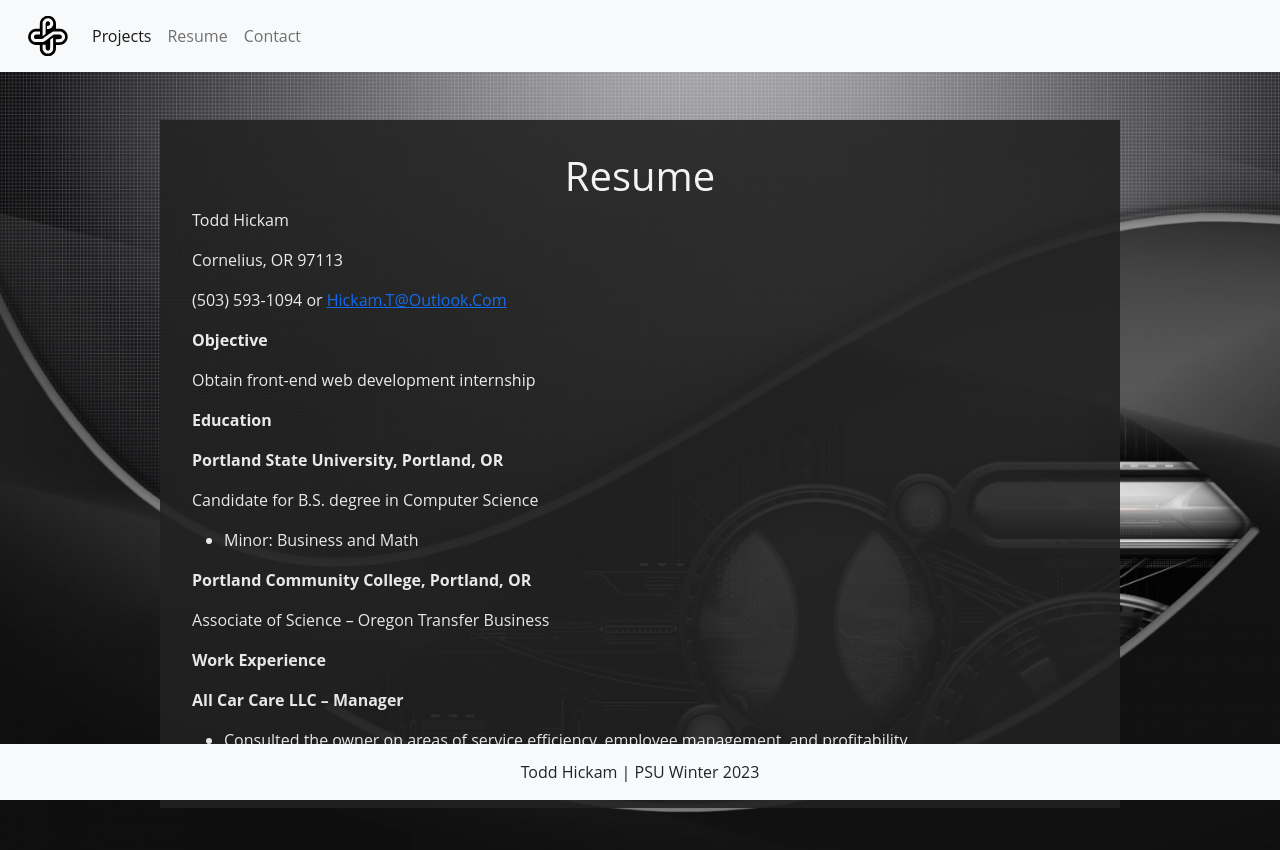
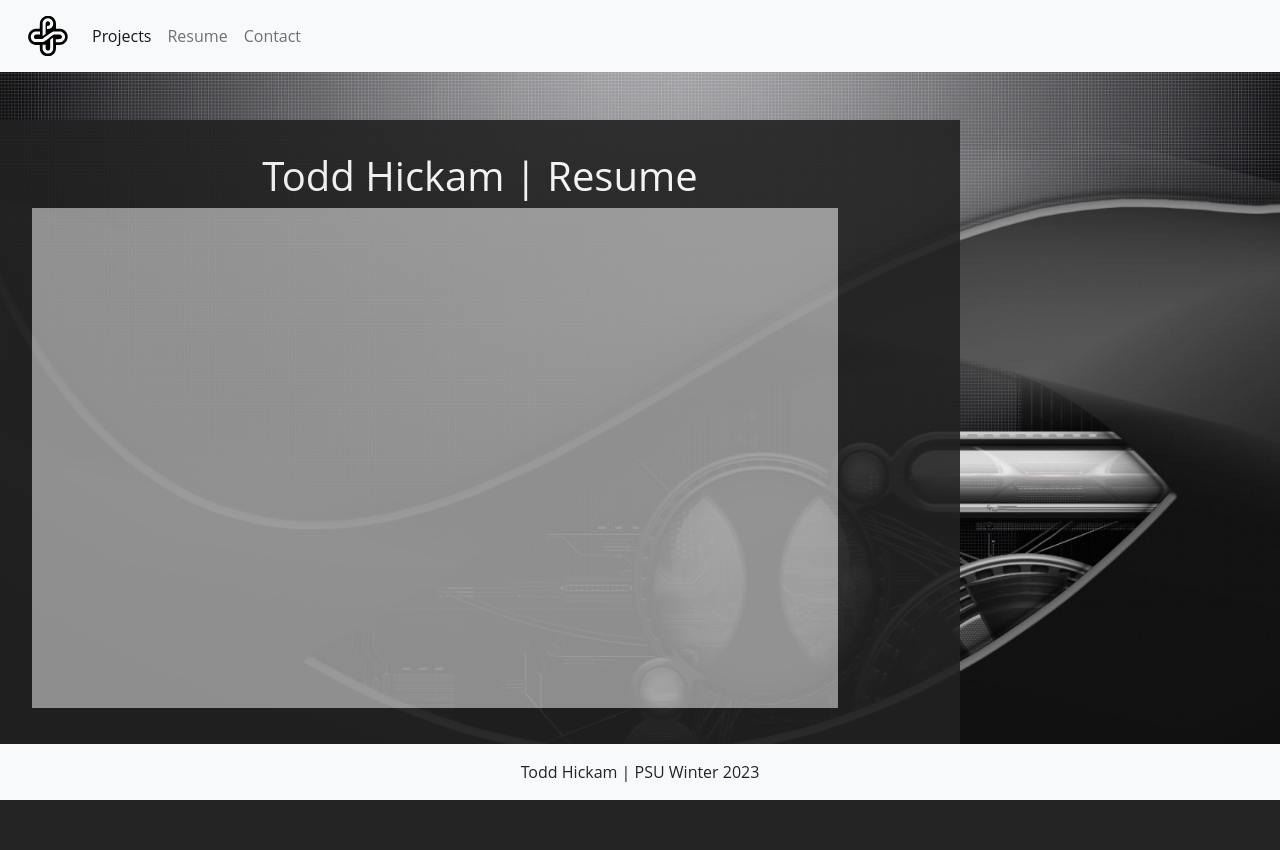
Before and after one commit to hickamt/profile, a React (Vite) app: page /resume in a window 1280 px wide. Shown: the top 850 px of the page. After the commit the page ends 800 px from the top, so only its background shows below. Built offline with nearby package versions, Linux system fonts and the light colour scheme.

Commit message:
adding iframe for pdf viewer

```diff
--- a/src/index.css
+++ b/src/index.css
@@ -22,3 +22,21 @@ body {
   min-height: 46em;
 
 }
+
+.navbar {
+  z-index: 2;
+}
+
+.close-navbar-toggler {
+  position: absolute;
+  top: 0;
+  left: 0;
+  height: 100%;
+  width: 100%;
+  z-index: 1;
+  cursor: pointer;
+}
+
+.close-navbar-toggler.collapsed {
+  z-index: -1;
+}
--- a/src/pages/Resume.jsx
+++ b/src/pages/Resume.jsx
@@ -1,81 +1,17 @@
 import React from "react";
-import ReactMarkdown from "react-markdown";
-
-const resume = `
-Todd Hickam
-
-Cornelius, OR 97113
-
-(503) 593-1094 or [Hickam.T@Outlook.Com](mailto:Hickam.T@Outlook.Com)
-
-**Objective**
-
-Obtain front-end web development internship
-
-**Education**
-
-**Portland State University, Portland, OR**
-
-Candidate for B.S. degree in Computer Science
-
-  - Minor: Business and Math
-
-**Portland Community College, Portland, OR**
-
-Associate of Science – Oregon Transfer Business
-
-**Work Experience**
-
-**All Car Care LLC – Manager**
-
-  - Consulted the owner on areas of service efficiency, employee management, and profitability
-  - Increased overall profit margin by 33% during the 8-month tenure, utilizing customer sales and vendor pricing strategies
-
-**Wells Fargo**
-
-_Loss Mitigation / Home Preservation_
-
-_Phone Banker 2_
-
-- Accurately maintained over one-hundred home preservation accounts at various stages of default, requiring strong diligence
-- Utilized multiple systems to inform current and new customer inquiries about loan terms, critical dates, and deadlines
-
-**Elite Converter Resource – Owner**
-
-- Constructed a system of re-building domestic and foreign catalytic converter vehicle emission components
-- Developed business to business relationships, and new vendor suppliers in the Oregon, Washington, and Florida markets
-
-**NW Home Lending – Owner**
-
-- Established professional relationships with real estate developers, sub-prime lenders, real estate agents and brokers, attorneys, appraisers, and loan officers
-- Negotiated short sale foreclosure contracts with various lenders, and negotiated property investments for various clientele
-
-**Awards/Honors**
-
-- Presidents List – Portland State University
-- Presidents List - Portland Community College
-- Phi Theta Kappa, International Honor Society
-
-**Skills**
-
-- 15 years of affective leadership and small business operations
-- 20 years of customer service, and professional business relations
-- 1 year of math tutoring at Portland Community College across Math 60 to Calculus II
-- Extensive technical writing and communications ability
-- Computer Languages: C/C++, Java, JavaScript, Typescript, HTML, CSS, SCSS
-- Frameworks & Libraries: ReactJS, NodeJS, Webpack
-- Editors: Visual Studio Code, VIM
-- Command Line: Terminal, PowerShell
-- Operating Systems: Microsoft Windows, Linux/Ubuntu
-- Software: Microsoft Office Excel, Word, PowerPoint, OneNote, Outlook,
-- Software: Adobe Acrobat Reader, Adobe Lightroom Classic, Explorer/Edge, Fire Fox, Google, Propellerhead Reason 10`;
+import pdf from "../assets/Todd_Hickam_Resume_2023.pdf";
 
 const Resume = () => {
   return (
     <>
-      <div className="container overflow-auto resume">
-        <h1 className="resume text-center">Resume</h1>
-        <ReactMarkdown children={resume} />
+      <div className="resume justify-content-center">
+        <h1 className="resume-heading text-center">Todd Hickam | Resume</h1>
+        <iframe
+          className=""
+          src={pdf}
+          width="90%"
+          height="500px"
+          frameborder="0"></iframe>
       </div>
     </>
   );
--- a/src/shared/Layout.jsx
+++ b/src/shared/Layout.jsx
@@ -2,6 +2,7 @@ import { Outlet, Link } from "react-router-dom";
 
 // Bootstrap Nav Docs: https://getbootstrap.com/docs/5.0/components/navbar/
 const Layout = () => {
+
   return (
     <>
       <nav className="navbar sticky-top navbar-expand-md navbar-light bg-light">
```
Also changed, not shown: 1 other file (tests, documents, lock files or other folders).
